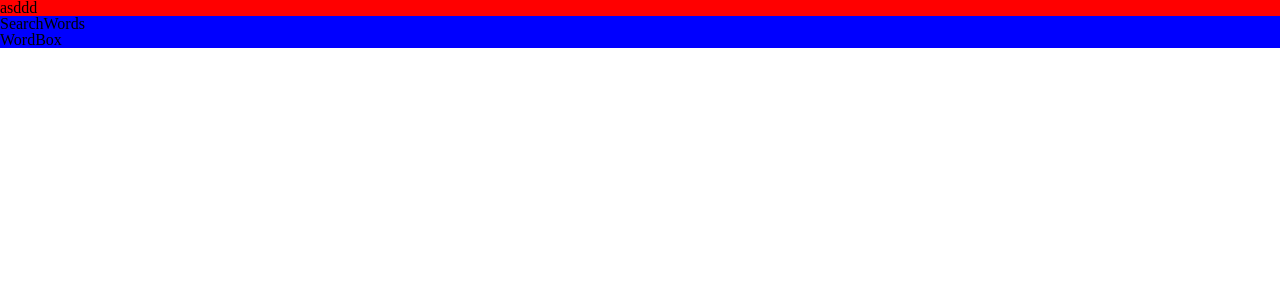
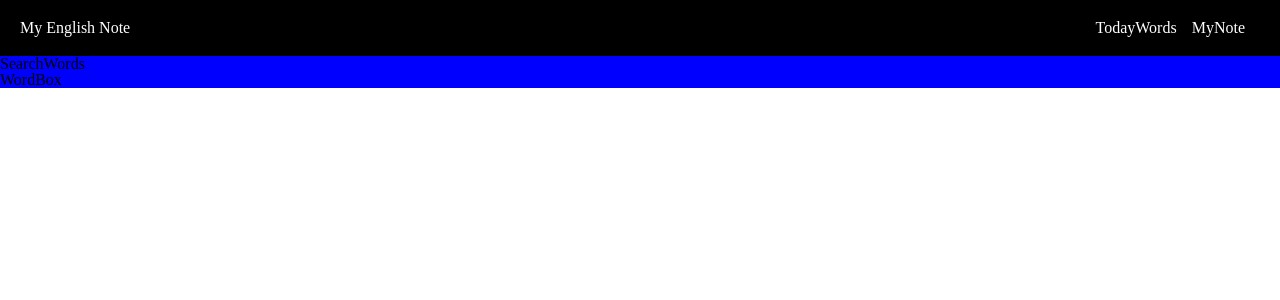
Before and after one commit to glor-git/side-memorize-english-web, a React (Create React App) app: page / in a window 1280 px wide. Shown: the top 300 px of the page. Built offline with nearby package versions, Linux system fonts and the light colour scheme.

Commit message:
style: header markup

```diff
--- a/src/Routers.js
+++ b/src/Routers.js
@@ -1,25 +1,26 @@
-import React from 'react';
-import { createGlobalStyle } from 'styled-components';
-import { BrowserRouter, Routes, Route } from 'react-router-dom';
-import Main from './page/Main.js';
-import MyNote from './page/MyNote.js';
-import Header from './containers/Header.js'
+import React from "react";
+import { createGlobalStyle } from "styled-components";
+import { BrowserRouter, Routes, Route } from "react-router-dom";
+import Main from "./page/Main.js";
+import MyNote from "./page/MyNote.js";
+import Header from "./containers/Header.js";
 
 export default function Routers() {
   return (
-
     <BrowserRouter>
       <GlobalStyles />
       <Header />
       <Routes>
-        <Route path='/' element={<Main />} />
-        <Route path='/myNote' element={<MyNote />} />
+        <Route path="/" element={<Main />} />
+        <Route path="/myNote" element={<MyNote />} />
       </Routes>
     </BrowserRouter>
   );
 }
 
 const GlobalStyles = createGlobalStyle`
+@import url('https://fonts.googleapis.com/css2?family=Rubik+Distressed&display=swap');
+
   html, body, div, span, applet, object, iframe,
   h1, h2, h3, h4, h5, h6, p, blockquote, pre,
   a, abbr, acronym, address, big, cite, code,
@@ -68,4 +69,8 @@ const GlobalStyles = createGlobalStyle`
     border-collapse: collapse;
     border-spacing: 0;
   }
+
+  a {
+    text-decoration: none;
+  }
 `;
--- a/src/containers/Header.js
+++ b/src/containers/Header.js
@@ -1,14 +1,43 @@
-import React from 'react';
+import React from "react";
 import styled from "styled-components";
-
+import { Link } from "react-router-dom";
 export default function Header(props) {
   return (
     <HeaderWrapper>
-      asddd
+      <Logo>My English Note</Logo>
+      <Items>
+        <Item>
+          <Link>TodayWords</Link>
+        </Item>
+        <Item>
+          <Link>MyNote</Link>
+        </Item>
+      </Items>
     </HeaderWrapper>
   );
 }
+const Logo = styled.span`
+  font-family: "Rubik Distressed", cursive;
+`;
+const Items = styled.div`
+  display: flex;
+`;
 
-const HeaderWrapper = styled.header `
-  background: red;
+const Item = styled.span`
+  margin-right: 15px;
+  a {
+    color: #fff;
+  }
+  a:hover {
+    color: gray;
+  }
 `;
+const HeaderWrapper = styled.header`
+  display: flex;
+  justify-content: space-between;
+  align-items: center;
+  padding: 0 20px;
+  background: #000;
+  color: #fff;
+  padding: 20px;
+`;
```
Also changed, not shown: src/page/Main.js (+8 -7 lines).
